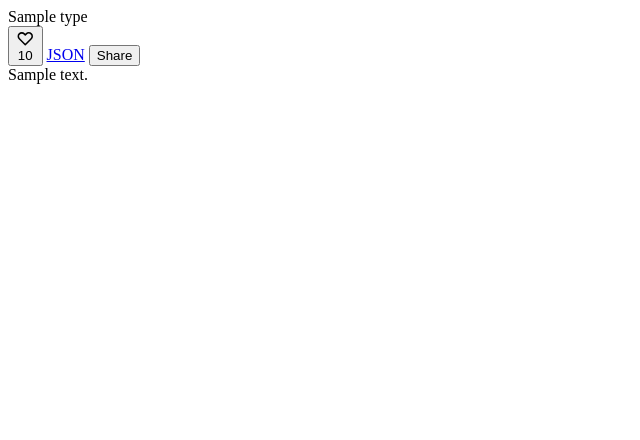
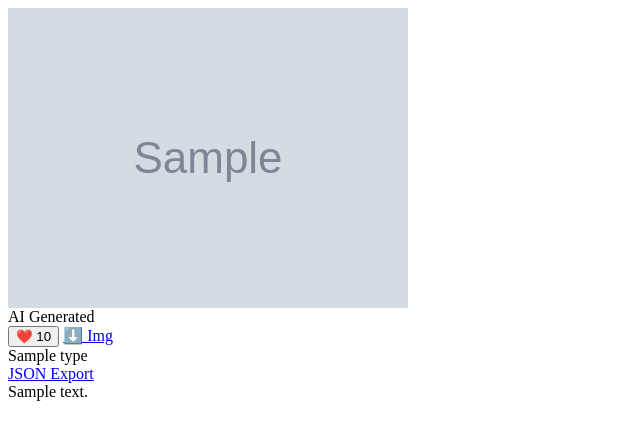
Before and after one commit to Devil-nkp/GameLore-AI, a Flask app: template templates/partials/result_card.html in a window 1280 px wide. Shown: the top 440 px of the page, without its empty margins (0-640 px from the left). Run offline with Flask 3, Linux system fonts and the light colour scheme; the template is opened without the code that fills it: most values are stand-ins (such as "Sample title", 1, 10 or a date in 2020); grey boxes marked "Sample" are stand-in pictures.

Commit message:
result_card.html

```diff
--- a/templates/partials/result_card.html
+++ b/templates/partials/result_card.html
@@ -1,22 +1,33 @@
-<div class="animate-fade-in-up">
-    <div class="flex justify-between items-center mb-4 border-b border-slate-700 pb-2">
-        <span class="text-xs font-bold text-pink-400 uppercase tracking-widest">{{ gen.type }}</span>
+<div class="animate-fade-in-up grid md:grid-cols-3 gap-6">
 
-        <div class="flex gap-3 items-center">
+    <div class="md:col-span-1">
+        <div class="glass p-2 rounded-xl relative group">
+            <img src="{{ gen.image_url }}" alt="Generated Asset" class="w-full h-auto rounded-lg shadow-lg border border-slate-700">
+            <div class="absolute bottom-2 right-2 bg-black/70 px-2 py-1 rounded text-xs text-white">
+                AI Generated
+            </div>
+        </div>
 
-            <button hx-post="/like/{{ gen.id }}" hx-swap="outerHTML" class="flex items-center gap-1 text-slate-400 hover:text-pink-500 transition group">
-                <svg class="w-5 h-5 group-hover:scale-110 transition" fill="none" stroke="currentColor" viewBox="0 0 24 24">
-                    <path stroke-linecap="round" stroke-linejoin="round" stroke-width="2" d="M4.318 6.318a4.5 4.5 0 000 6.364L12 20.364l7.682-7.682a4.5 4.5 0 00-6.364-6.364L12 7.636l-1.318-1.318a4.5 4.5 0 00-6.364 0z"></path>
-                </svg>
-                <span class="text-sm font-bold">{{ gen.likes }}</span>
+        <div class="flex gap-2 mt-4 justify-center">
+             <button hx-post="/like/{{ gen.id }}" hx-swap="outerHTML" class="flex items-center gap-1 bg-slate-800 hover:bg-pink-900/50 px-3 py-1 rounded-full transition text-pink-400 border border-pink-500/30">
+                ❤️ {{ gen.likes }}
             </button>
-
-            <a href="/export/{{ gen.id }}" class="text-xs bg-slate-700 hover:bg-slate-600 px-2 py-1 rounded text-white transition">JSON</a>
-            <button hx-post="/share_discord/{{ gen.id }}" hx-swap="outerHTML" class="text-xs bg-indigo-600 hover:bg-indigo-500 px-2 py-1 rounded text-white transition">Share</button>
+            <a href="{{ gen.image_url }}" download target="_blank" class="bg-slate-800 hover:bg-slate-700 px-3 py-1 rounded-full text-xs text-blue-400 border border-blue-500/30">
+                ⬇️ Img
+            </a>
         </div>
     </div>
 
-    <div class="prose prose-invert max-w-none text-sm text-slate-300 h-[300px] overflow-y-auto pr-2 custom-scrollbar">
-        {{ gen.content | safe }}
+    <div class="md:col-span-2">
+        <div class="flex justify-between items-center mb-4 border-b border-slate-700 pb-2">
+            <span class="text-xs font-bold text-pink-400 uppercase tracking-widest">{{ gen.type }}</span>
+            <div class="flex gap-2">
+                <a href="/export/{{ gen.id }}" class="text-xs bg-slate-700 hover:bg-slate-600 px-2 py-1 rounded text-white transition">JSON Export</a>
+            </div>
+        </div>
+
+        <div class="prose prose-invert max-w-none text-sm text-slate-300 h-[300px] overflow-y-auto pr-2 custom-scrollbar">
+            {{ gen.content | safe }}
+        </div>
     </div>
 </div>
```
